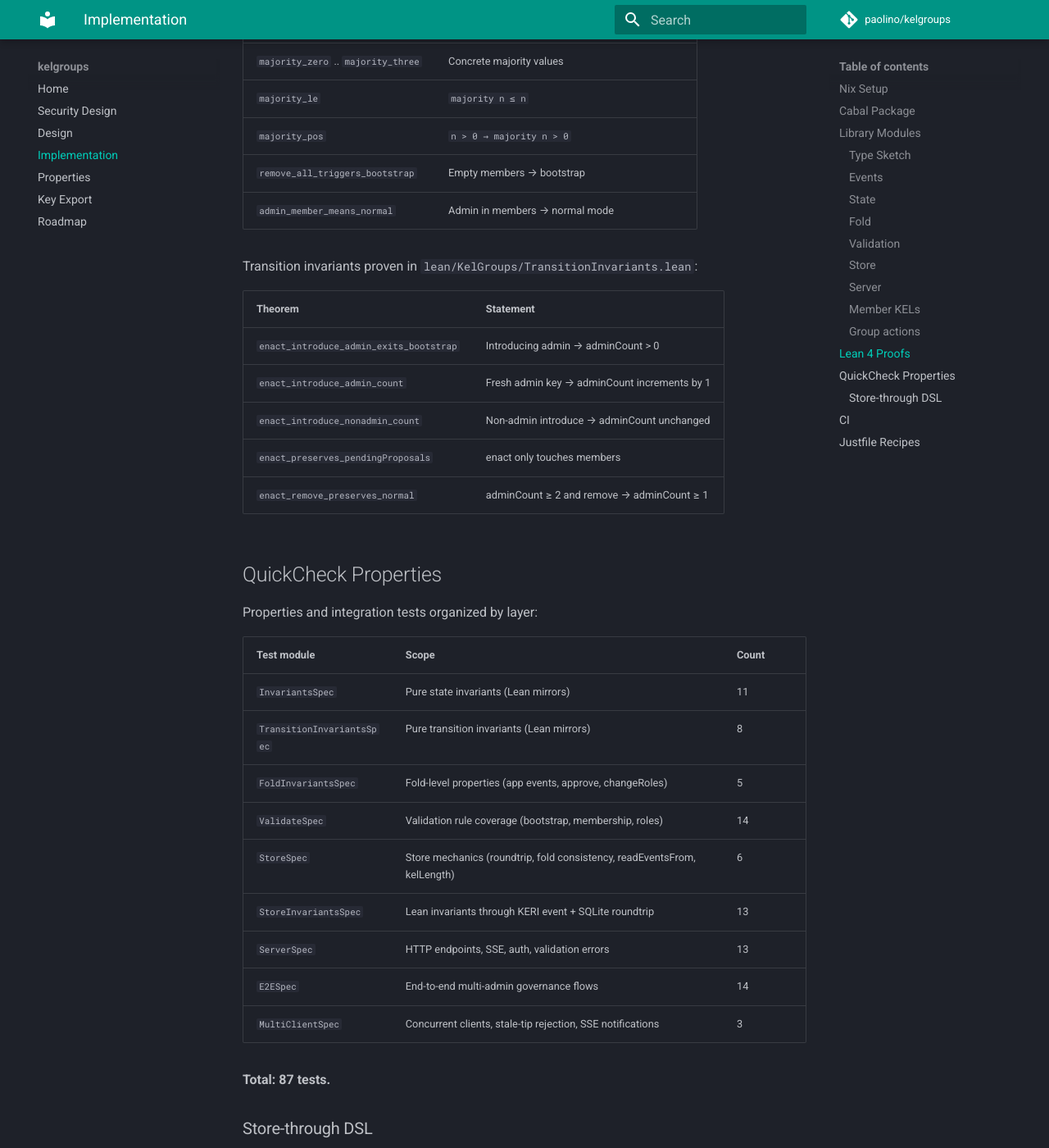
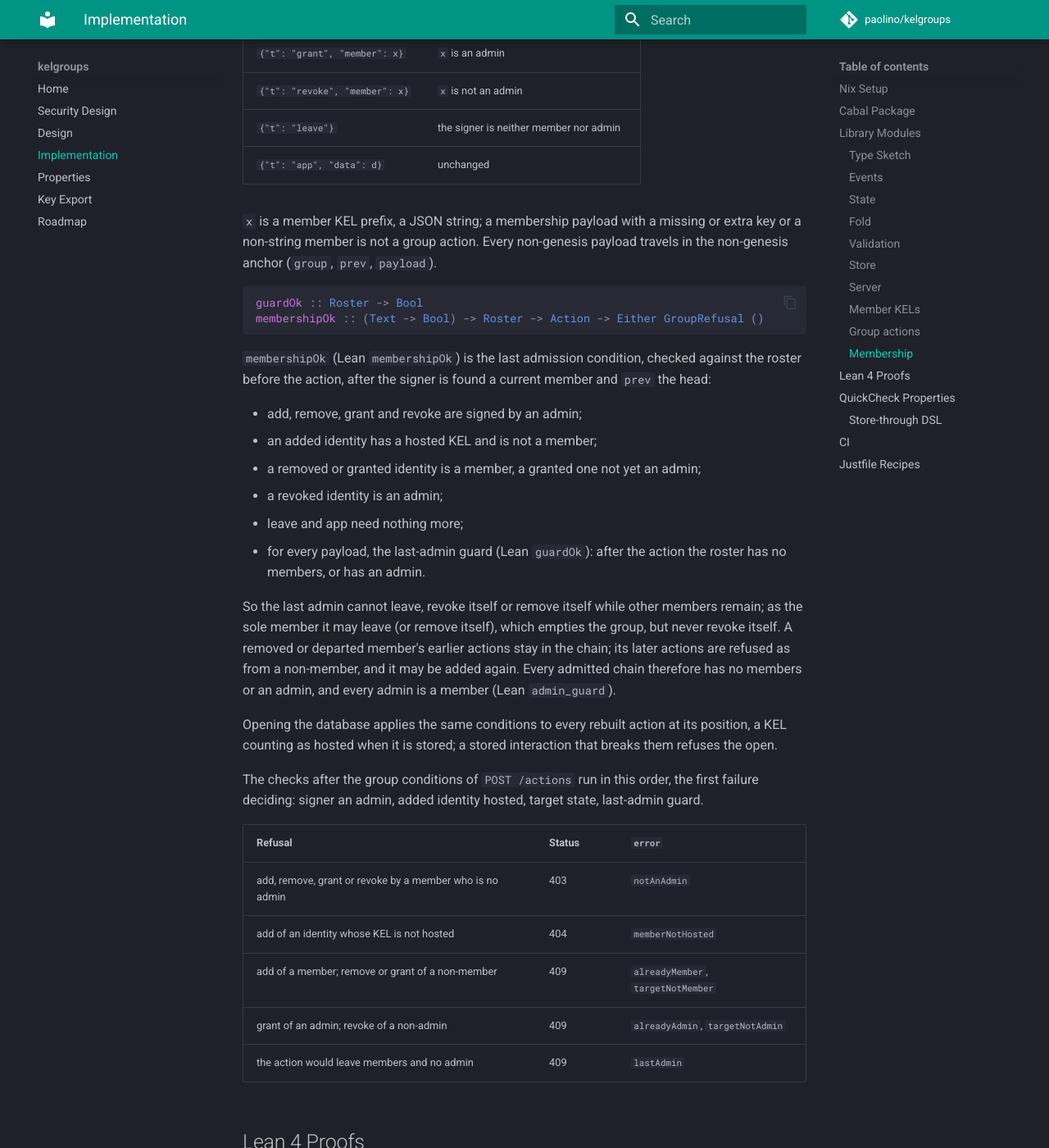
Before and after one commit to paolino/kelgroups, an MkDocs documentation site: the page built from docs/docs/implementation.md, in a window 1280 px wide and 1400 px high, scrolled down 8413 px. Shown: the whole window at 82% size. Built offline with MkDocs 1.6.1 and Material for MkDocs 9.7.7, drawn with Linux system fonts in a browser that asks for light colours; comment, search, counter and statistics services are not loaded; some of the changed text lies outside the part shown.

Commit message:
feat: core membership actions and admin rules
Group actions carry the membership vocabulary of the Lean model: add,
remove, grant and revoke of a member prefix, and leave. applyCore
replays them as the model does; membershipOk is the last admission
condition, after the signer is found a current member and prev the
head: only admins add, remove, grant and revoke; an added identity is
hosted and not a member; a removed or granted one is a member, a
granted one not yet an admin; a revoked one is an admin; and the
last-admin guard keeps every group with members holding an admin. The
same conditions apply when chains are rebuilt on open, so a stored
interaction that breaks them refuses the open.

POST /actions answers the new refusals in data-model D4 order: 403
notAnAdmin, 404 memberNotHosted, 409 alreadyMember, targetNotMember,
alreadyAdmin, targetNotAdmin and lastAdmin.

The invariants suite builds membership histories by legitimate signing
in a shared test world and checks them at the rule, the store and over
HTTP against an oracle of R2, R3 and the D4 order, including generated
sequences for the admin guard.

Tasks: T001, T002

````diff
--- a/docs/docs/implementation.md
+++ b/docs/docs/implementation.md
@@ -233,13 +233,13 @@ index derived from the admitted interactions, never stored apart.
 
 ```json
 {"payload": {"t": "genesis"}}
-{"group": "<group id>", "prev": "<head digest>", "payload": {"t": "app", "data": <any JSON>}}
+{"group": "<group id>", "prev": "<head digest>", "payload": <payload>}
 ```
 
 A genesis names no group and no `prev`: its group id is the genesis event's own `d`, and its
-signer becomes the sole member and admin. `app` payloads are opaque and leave the roster
-unchanged. The other core payloads (add, remove, grant, revoke, leave) are not decodable yet.
-Any other shape — no anchor, two anchors, an extra key, an unknown payload tag, a genesis with
+signer becomes the sole member and admin. The non-genesis payloads (add, remove, grant,
+revoke, leave, app) are those of the membership section below; `app` data is opaque. Any other
+shape — no anchor, two anchors, an extra key, an unknown payload tag, a genesis with
 `group` or `prev`, a non-genesis without either — is not a group action.
 
 ```haskell
@@ -249,6 +249,7 @@ retried :: Hosted -> SignedEvent -> Maybe Admission
 head :: Chain -> Text
 roster :: Chain -> Roster
 applyCore :: Roster -> Action -> Roster
+membershipOk :: (Text -> Bool) -> Roster -> Action -> Either GroupRefusal ()
 rebuildChains :: Map Text MemberKel -> Either String (Map Text Chain)
 
 admitAction :: MemberKels -> SignedEvent -> IO (Either GroupRefusal Admission)
@@ -256,11 +257,11 @@ lookupChain :: MemberKels -> Text -> IO (Maybe Chain)
 ```
 
 `KelGroups.Group` is pure and uses the Lean model's words (`Action`, `Payload`, `head`,
-`roster`, `applyCore`, `admit`; `Hosted` is the model's `State`). `admit` applies the KEL rule
+`roster`, `applyCore`, `guardOk`, `membershipOk`, `admit`; `Hosted` is the model's `State`). `admit` applies the KEL rule
 for an interaction to the signer's hosted KEL, then the group conditions: a genesis needs an
 unused group id; any other action needs an existing group, a signer who is a current member,
-and `prev` equal to the head. An admitted action is appended to the signer's KEL and to its
-group's chain in one step.
+`prev` equal to the head, and the membership rule (below). An admitted action is appended to
+the signer's KEL and to its group's chain in one step.
 
 `KelGroups.Kel.Store` admits under the same lock as `POST /kel`, so a rotation and an action
 of one member never interleave. The KELs and chains are one in-memory value: an admission is
@@ -270,7 +271,7 @@ the group head both advanced or both unchanged. A submission whose event and sig
 already in the signer's KEL is a retry: it answers the original success body and stores
 nothing. Opening the database rebuilds every chain from the hosted KELs and refuses to open if
 an interaction is not a group action, or a group is not one `prev`-linked line from its genesis
-whose every signer was a member at its position.
+whose every action meets the group conditions, membership rule included, at its position.
 
 | Endpoint | Method | Description |
 |---|---|---|
@@ -278,7 +279,7 @@ whose every signer was a member at its position.
 
 Checks run in this order and the first failure decides the answer: decode, retry, signer
 hosted, the KEL rule (SAID, `i`/`p`/`s` against the tip, signatures), then the group
-conditions. A refusal stores nothing.
+conditions, then the membership rule. A refusal stores nothing.
 
 | Refusal | Status | `error` |
 |---|---|---|
@@ -292,6 +293,62 @@ conditions. A refusal stores nothing.
 
 A refused action is void: the member re-reads its tip and the head and signs again. A write
 failure answers 500 and stores nothing.
+
+### Membership
+
+Membership is the replay of a group's chain in admission order (`roster`, `applyCore`, as in
+the Lean model `KelGroups.Sovereign.Membership`):
+
+| Payload | Effect on the roster |
+|---|---|
+| `{"t": "genesis"}` | the signer is the sole member and admin |
+| `{"t": "add", "member": x}` | `x` is a member |
+| `{"t": "remove", "member": x}` | `x` is neither member nor admin |
+| `{"t": "grant", "member": x}` | `x` is an admin |
+| `{"t": "revoke", "member": x}` | `x` is not an admin |
+| `{"t": "leave"}` | the signer is neither member nor admin |
+| `{"t": "app", "data": d}` | unchanged |
+
+`x` is a member KEL prefix, a JSON string; a membership payload with a missing or extra key or
+a non-string member is not a group action. Every non-genesis payload travels in the
+non-genesis anchor (`group`, `prev`, `payload`).
+
+```haskell
+guardOk :: Roster -> Bool
+membershipOk :: (Text -> Bool) -> Roster -> Action -> Either GroupRefusal ()
+```
+
+`membershipOk` (Lean `membershipOk`) is the last admission condition, checked against the
+roster before the action, after the signer is found a current member and `prev` the head:
+
+- add, remove, grant and revoke are signed by an admin;
+- an added identity has a hosted KEL and is not a member;
+- a removed or granted identity is a member, a granted one not yet an admin;
+- a revoked identity is an admin;
+- leave and app need nothing more;
+- for every payload, the last-admin guard (Lean `guardOk`): after the action the roster has
+  no members, or has an admin.
+
+So the last admin cannot leave, revoke itself or remove itself while other members remain; as
+the sole member it may leave (or remove itself), which empties the group, but never revoke
+itself. A removed or departed member's earlier actions stay in the chain; its later actions are
+refused as from a non-member, and it may be added again. Every admitted chain therefore has
+no members or an admin, and every admin is a member (Lean `admin_guard`).
+
+Opening the database applies the same conditions to every rebuilt action at its position, a
+KEL counting as hosted when it is stored; a stored interaction that breaks them refuses the
+open.
+
+The checks after the group conditions of `POST /actions` run in this order, the first failure
+deciding: signer an admin, added identity hosted, target state, last-admin guard.
+
+| Refusal | Status | `error` |
+|---|---|---|
+| add, remove, grant or revoke by a member who is no admin | 403 | `notAnAdmin` |
+| add of an identity whose KEL is not hosted | 404 | `memberNotHosted` |
+| add of a member; remove or grant of a non-member | 409 | `alreadyMember`, `targetNotMember` |
+| grant of an admin; revoke of a non-admin | 409 | `alreadyAdmin`, `targetNotAdmin` |
+| the action would leave members and no admin | 409 | `lastAdmin` |
 
 ## Lean 4 Proofs
 
````
Also changed, not shown: specs/40-membership/tasks.md (+2 -2 lines), 12 other files.
